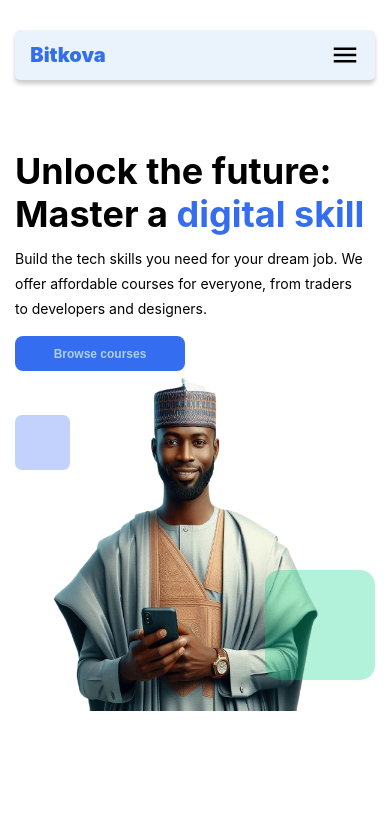
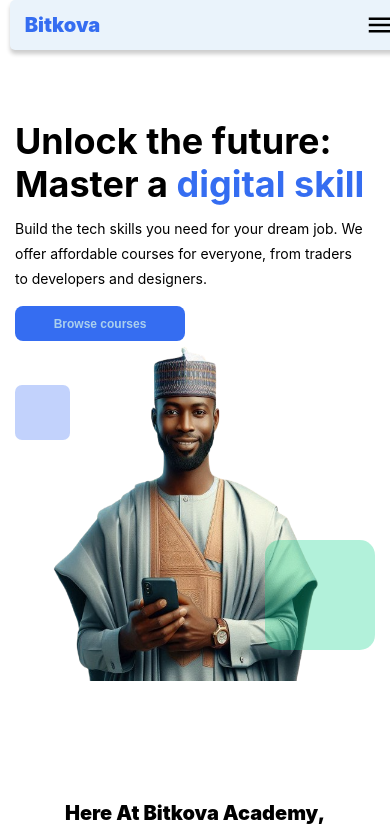
Before and after one commit to engrusmanbelloa/bitkova, a Next.js app: page / in a window 390 px wide. Shown: the top 832 px of the page. Built offline with nearby package versions, Linux system fonts and the light colour scheme; what @mui/material-nextjs would draw is missing.

Commit message:
responsiveness test

```diff
--- a/app/layout.tsx
+++ b/app/layout.tsx
@@ -1,13 +1,10 @@
 "use client"
 import { useEffect, useState, Suspense } from "react"
-// import { auth } from "@/auth"
-// import { SessionProvider } from "next-auth/react"
 import styled, { ThemeProvider, createGlobalStyle } from "styled-components"
 import StyledComponentsRegistry from "@/lib/registry"
 import { GlobalStyle, theme } from "@/styles/theme"
 import { AppRouterCacheProvider } from "@mui/material-nextjs/v15-appRouter"
 import Announcement from "@/components/Announcement"
-import Meta from "@/components/Meta"
 import Navbar from "@/components/Navbar"
 import Footer from "@/components/Footer"
 import { ipad, mobile } from "@/responsive"
@@ -18,8 +15,8 @@ const Container = styled.div`
     width: 1440px;
     margin: 0 auto;
     padding: 0;
-    ${ipad({ width: "768px" })}
-    ${mobile({ width: "360px" })}
+    ${ipad({ width: "96%" })}
+    ${mobile({ width: "95%" })}
 `
 
 export default function RootLayout({ children }: { children: React.ReactNode }) {
--- a/components/Announcement.tsx
+++ b/components/Announcement.tsx
@@ -14,8 +14,7 @@ const Container = styled.div`
     justify-content: center;
     font-size: 20px;
     letter-spacing: 1.5;
-    ${mobile({ height: 25 })}
-    ${mobile({ fontSize: "12px", height: "30px", textAlign: "center" })}
+    ${mobile({ display: "none" })}
 `
 
 const Announcement = () => {
--- a/components/Navbar.tsx
+++ b/components/Navbar.tsx
@@ -27,7 +27,7 @@ const Container = styled.section`
     background-color: ${(props) => props.theme.palette.common.white};
     ${ipad({ width: "665px", height: "30px", padding: "5px 0" })}
     ${mobile({
-        width: "91.5%",
+        width: "100%",
         height: "40px",
         background: "#EAF3FB",
         padding: "5px 15px",
```
